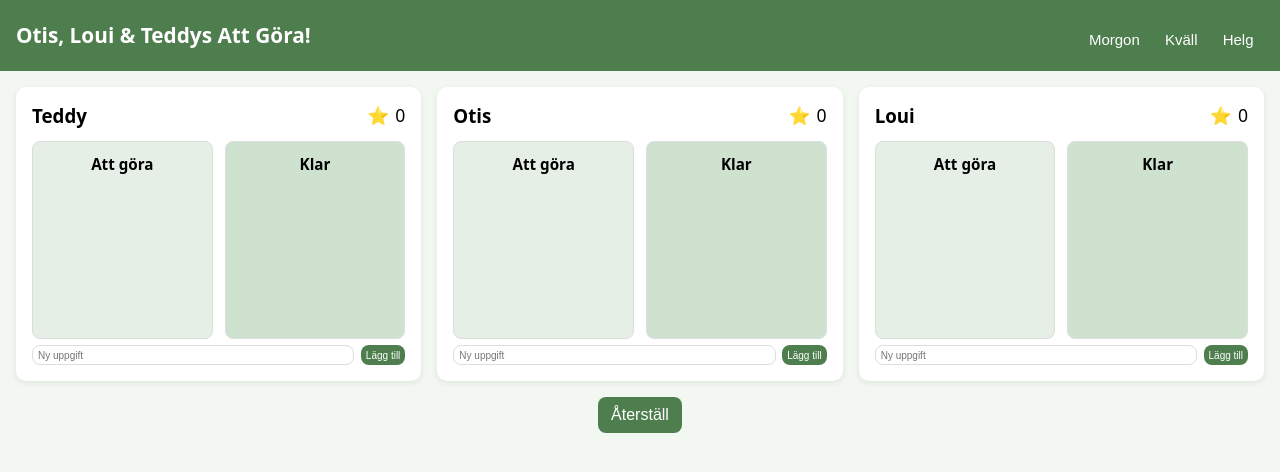
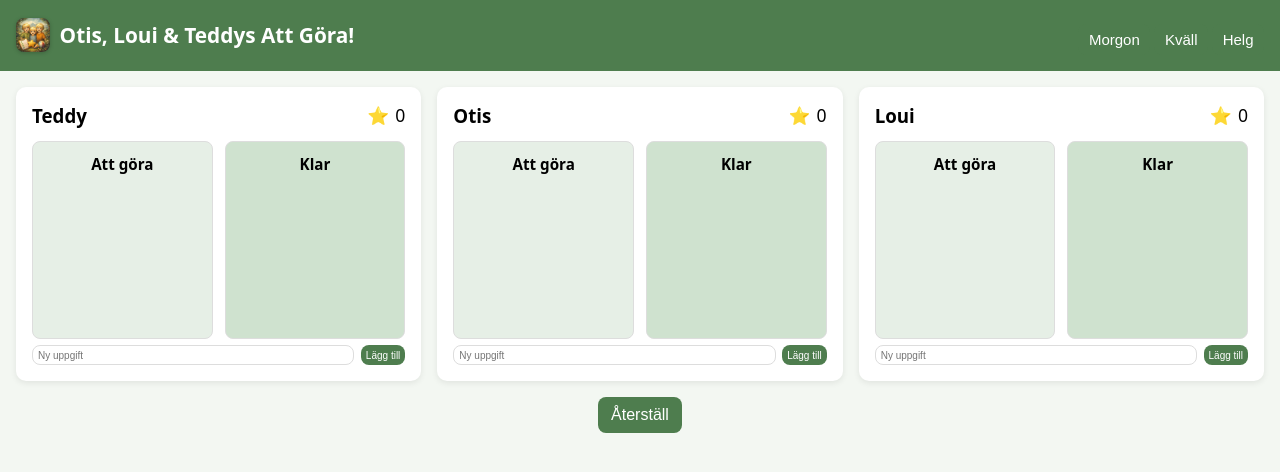
Before and after one commit to jeppelina/routine-app, a plain HTML site: page index.html in a window 1280 px wide. Drawn offline with nearby package versions, Linux system fonts and the light colour scheme.

Commit message:
Modify app title and enhance header layout
Updated the app title and added an app icon in the header.

```diff
--- a/index.html
+++ b/index.html
@@ -1,23 +1,11 @@
 <!DOCTYPE html>
 <html lang="sv">
 <head>
-
-<!-- iOS / iPadOS Home Screen icon -->
-<link rel="apple-touch-icon" sizes="180x180" href="icons/routine-icon-180.png">
-
-<!-- PWA / Chrome -->
-<link rel="manifest" href="manifest.webmanifest">
-<meta name="theme-color" content="#4e7d4e">
-
-<!-- Optional favicon -->
-<link rel="icon" type="image/png" sizes="32x32" href="icons/routine-icon-32.png">
-
-<!-- iOS standalone mode -->
   <meta charset="UTF-8">
   <meta name="viewport" content="width=device-width, initial-scale=1.0">
   <meta name="apple-mobile-web-app-capable" content="yes">
   <meta name="apple-mobile-web-app-status-bar-style" content="black-translucent">
-  <meta name="apple-mobile-web-app-title" content="Att Göra">
+  <meta name="apple-mobile-web-app-title" content="Otis, Loui & Teddys Rutiner!">
 
   <title>Otis, Loui & Teddys Att Göra!</title>
 
@@ -53,7 +41,24 @@
       justify-content: space-between;
       gap: 1em;
     }
+    .header-title {
+      display: flex;
+      align-items: center;
+      gap: 0.6em;
+    }
 
+    .app-icon {
+      width: 34px;
+      height: 34px;
+      border-radius: 8px;   /* soft iOS feel */
+      flex-shrink: 0;
+      box-shadow: 0 1px 4px rgba(0,0,0,0.2);
+    }
+    @media (max-width: 480px) {
+      .app-icon {
+        display: none;
+      }
+    }
     /* tighter buttons in header */
     #routine-toggle button {
       padding: 0.45em 0.7em;
@@ -282,7 +287,11 @@
 <body>
   <header>
     <div class="header-row">
-      <h1>Otis, Loui & Teddys Att Göra!</h1>
+      <div class="header-title">
+        <img src="icons/routine-icon-180.png" alt="" class="app-icon">
+        <h1>Otis, Loui & Teddys Att Göra!</h1>
+      </div>
+
       <div id="routine-toggle">
         <button id="morningBtn">Morgon</button>
         <button id="eveningBtn">Kväll</button>
```
